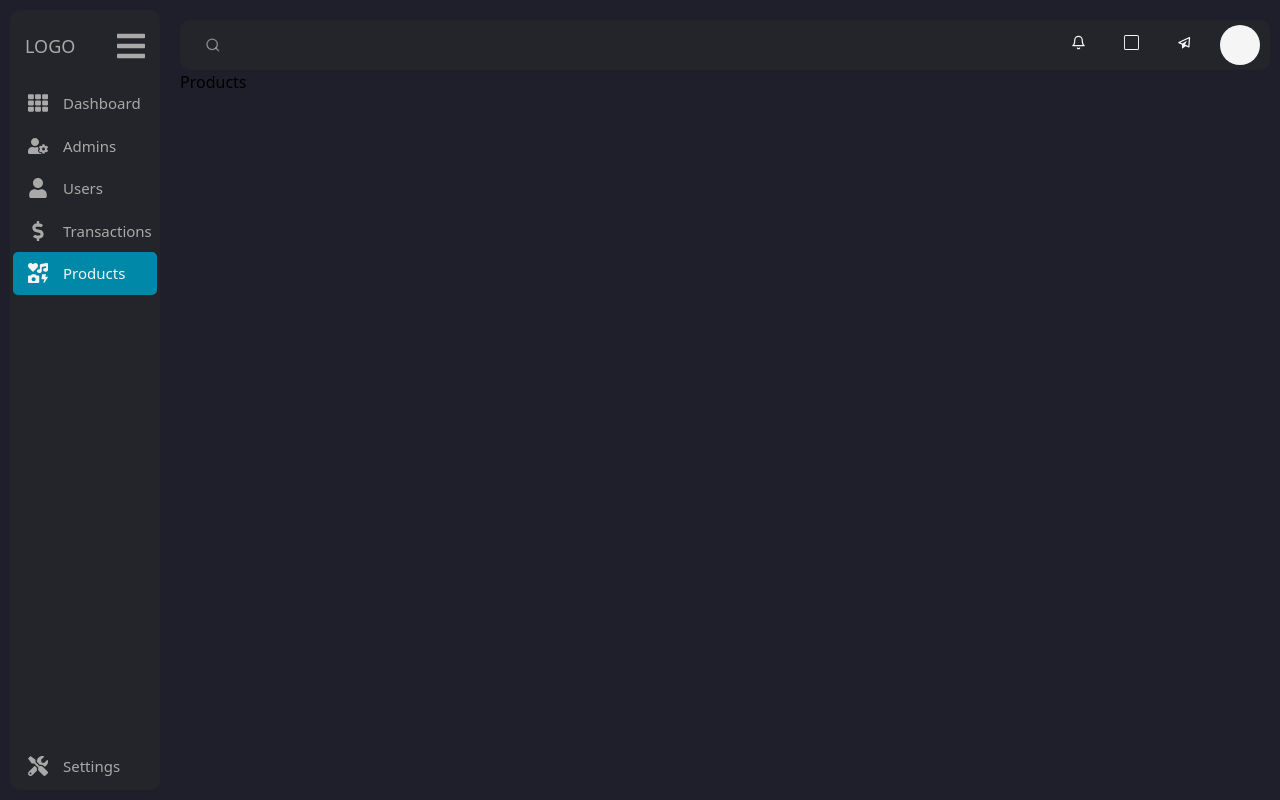
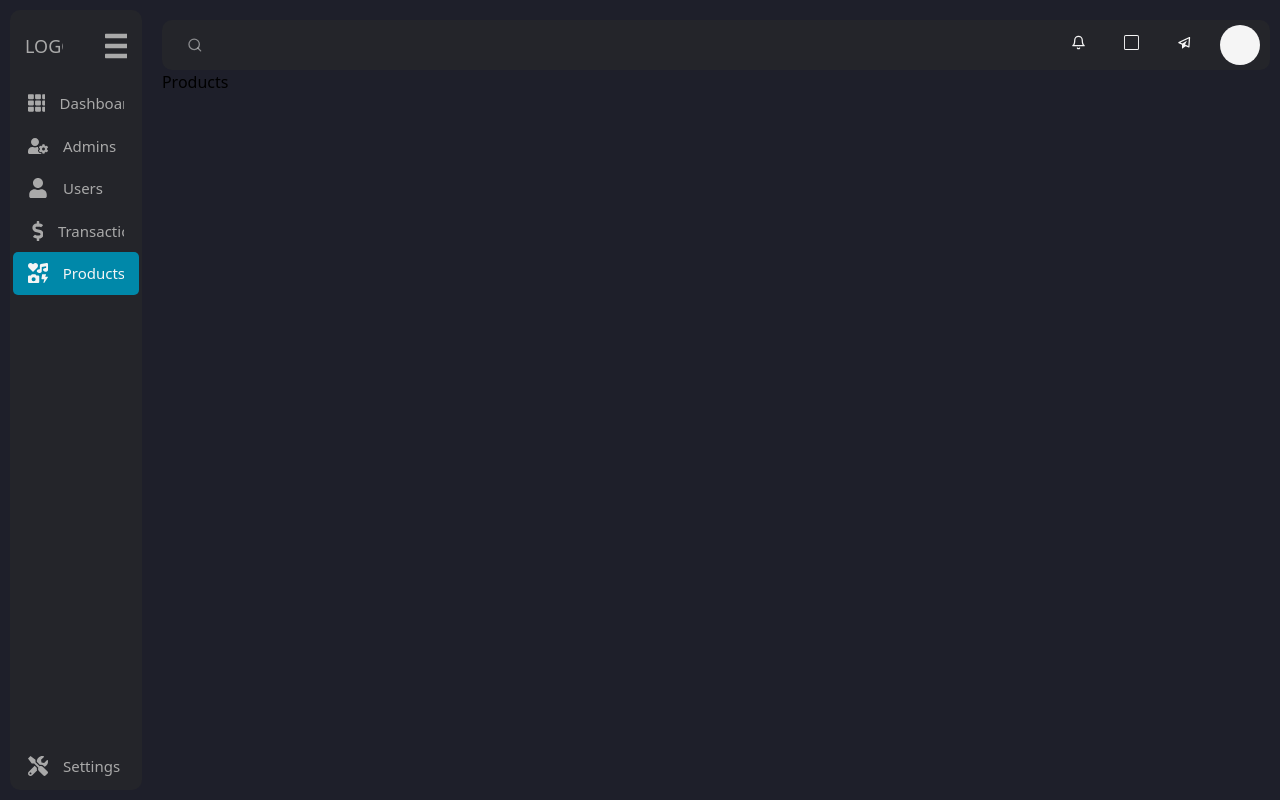
Before and after one commit to ceejayps/admin_dash_react, a React (Create React App) app: page /products in a window 1280 px wide. Built offline with nearby package versions, Linux system fonts and the light colour scheme.

Commit message:
Update sideBar.css

```diff
--- a/src/sideBar.css
+++ b/src/sideBar.css
@@ -3,6 +3,8 @@
   margin: 0;
   padding: 0;
   text-decoration: none;
+  overflow-y: hidden;
+    overflow-x: hidden;
 
 
 }
```
